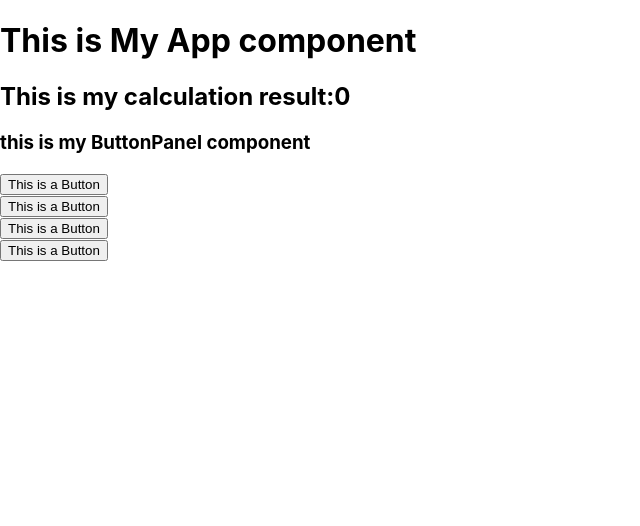
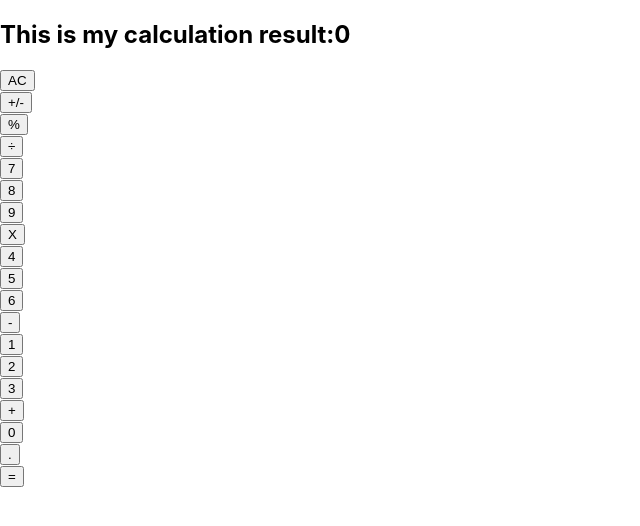
Before and after one commit to Davidosky007/my_calculator, a React (Create React App) app: page / in a window 1280 px wide. Shown: the top 526 px of the page, without its empty margins (0-640 px from the left). Built offline with nearby package versions, Linux system fonts and the light colour scheme.

Commit message:
Add props to button component

```diff
--- a/src/components/App.js
+++ b/src/components/App.js
@@ -5,10 +5,8 @@ import ButtonPanel from './ButtonPanel';
 
 const App = () => (
   <>
-    <h1>This is My App component</h1>
     <Display result="0" />
     <ButtonPanel />
-
   </>
 );
 
--- a/src/components/Button.js
+++ b/src/components/Button.js
@@ -1,10 +1,16 @@
 /* eslint-disable linebreak-style */
 import React from 'react';
+import propTypes from 'prop-types';
 
-const Button = () => (
+const Button = ({ buttons }) => (
   <div>
-    <button type="button">This is a Button</button>
+    <button type="button">
+      { buttons }
+      {' '}
+    </button>
   </div>
 );
 
+Button.propTypes = { buttons: propTypes.string.isRequired };
+
 export default Button;
--- a/src/components/ButtonPanel.js
+++ b/src/components/ButtonPanel.js
@@ -4,11 +4,35 @@ import Button from './Button';
 
 const ButtonPanel = () => (
   <>
-    <h3>this is my ButtonPanel component</h3>
-    <Button />
-    <Button />
-    <Button />
-    <Button />
+    <div>
+      <Button buttons="AC" />
+      <Button buttons="+/-" />
+      <Button buttons="%" />
+      <Button buttons="÷" />
+    </div>
+    <div>
+      <Button buttons="7" />
+      <Button buttons="8" />
+      <Button buttons="9" />
+      <Button buttons="X" />
+    </div>
+    <div>
+      <Button buttons="4" />
+      <Button buttons="5" />
+      <Button buttons="6" />
+      <Button buttons="-" />
+    </div>
+    <div>
+      <Button buttons="1" />
+      <Button buttons="2" />
+      <Button buttons="3" />
+      <Button buttons="+" />
+    </div>
+    <div>
+      <Button buttons="0" />
+      <Button buttons="." />
+      <Button buttons="=" />
+    </div>
   </>
 );
 
```
